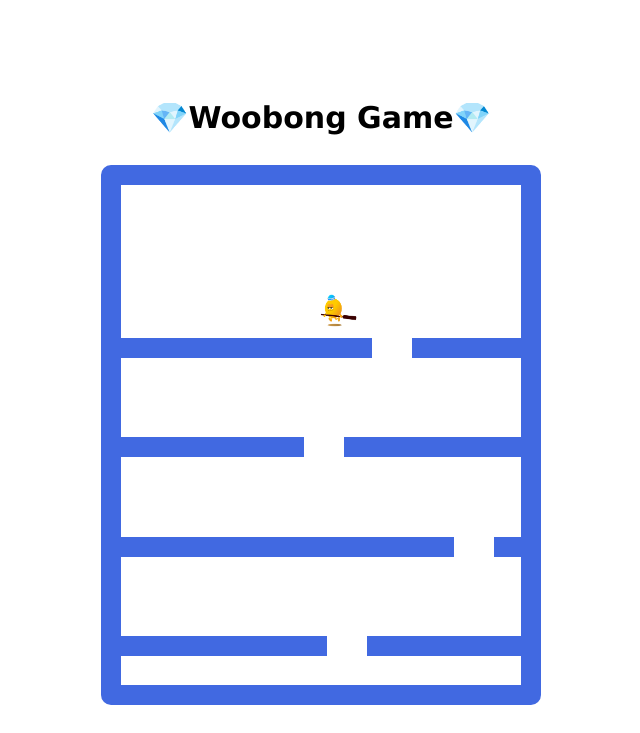
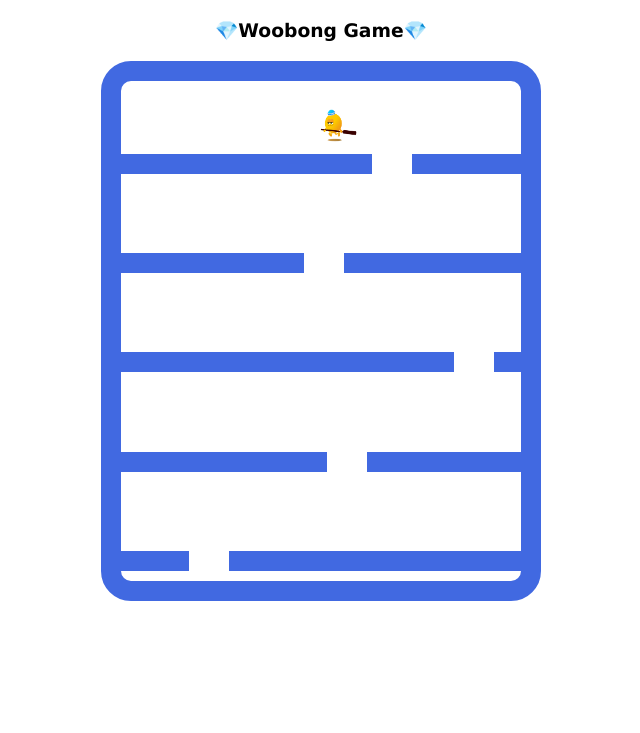
Before and after one commit to yekyung2/Javascript-game, a plain HTML site: page index.html in a window 1280 px wide. Shown: the whole page, without its empty margins (319-959 px from the left). Drawn offline with Linux system fonts and the light colour scheme.

Commit message:
add woobong

```diff
--- a/index.html
+++ b/index.html
@@ -10,7 +10,7 @@
 <body>
     <h3>💎Woobong Game💎</h3>
  <div id= "game">
-     <div><img src="woobong.png" id="character" alt="character"></div>
+     <div><img src="woobong2.png" id="character" class="woobong alt="character"></div>
  </div>
  <!-- <div><img src="woobong.png" id="woobong" alt="character"></div> -->
 </body>
--- a/style.css
+++ b/style.css
@@ -1,12 +1,12 @@
 *{
     padding: 0;
-    margin-top: 50px;
+    margin-top: 10px;
 }
 
 h3{
     text-align: center;
     font-family: Verdana, Geneva, Tahoma, sans-serif;
-    font-size: 30px;
+
 }
 #game{
     width: 400px;
@@ -14,15 +14,16 @@ h3{
     border: 20px solid royalblue;
     margin: auto;
     overflow: hidden;
-    border-radius: 10px;
+    border-radius: 30px;
+
 }
-/* #woobong{
+/* .woobong{
     margin-left: 80%;
     width: auto;
     height: auto;
     max-width: 10em;
     max-height: 10em;
-} */
+}  */
 
 #character{
     width: 50px;
```
Also changed, not shown: water.png (added), woobong2.png (added).
